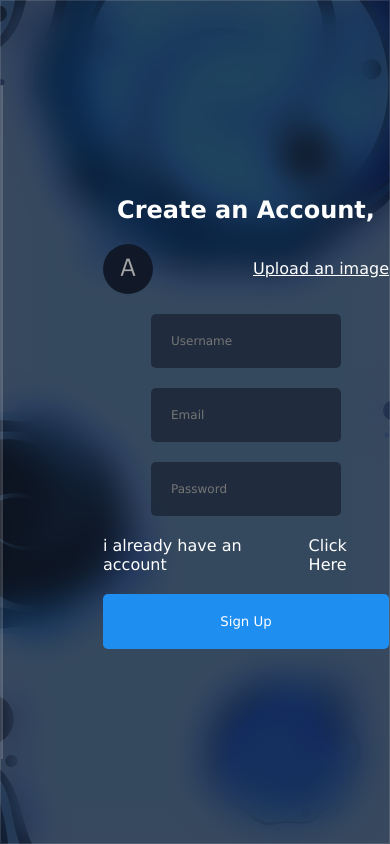
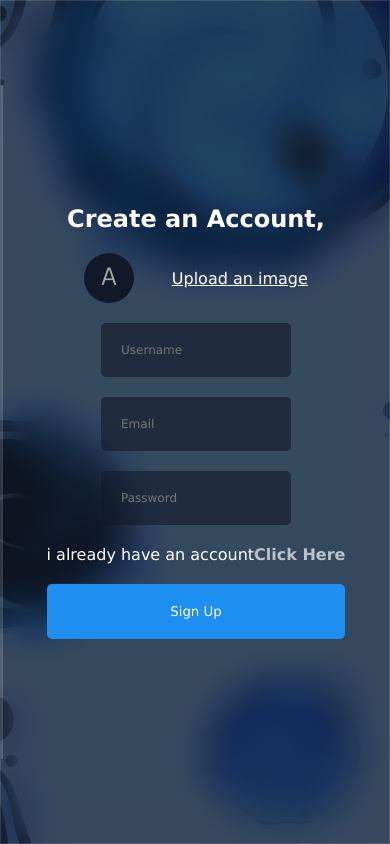
Before and after one commit to AdamNgazzou/ReactChatApp, a React (Vite) app: page / in a window 390 px wide. Built offline with nearby package versions, Linux system fonts and the light colour scheme; no server answers.

Commit message:
Update login.css

```diff
--- a/src/components/login/login.css
+++ b/src/components/login/login.css
@@ -1,3 +1,4 @@
+
 .login{
     width: 100%;
     height: 100%;
@@ -68,3 +69,21 @@
         background-color:#dddddd35;
     }
 }
+
+@media only screen and (max-width: 768px) {
+    .login{
+        gap:0px;
+    }
+    .login {
+        & .item {
+            & form {
+                label {
+        justify-content: space-evenly;
+    }}}}
+    .linki{
+        color:rgb(188, 194, 202);
+        font-weight: 800;
+    }
+
+
+}
```
